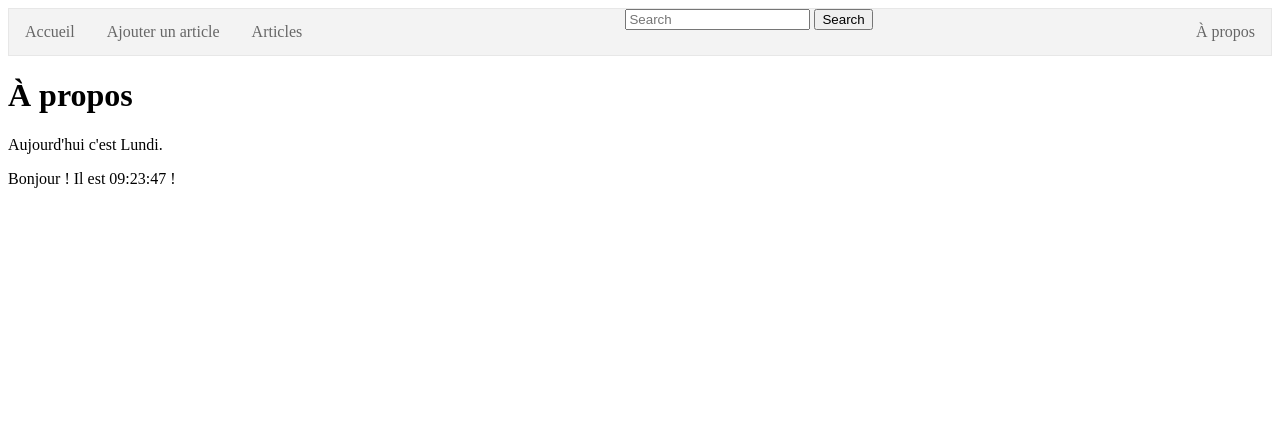
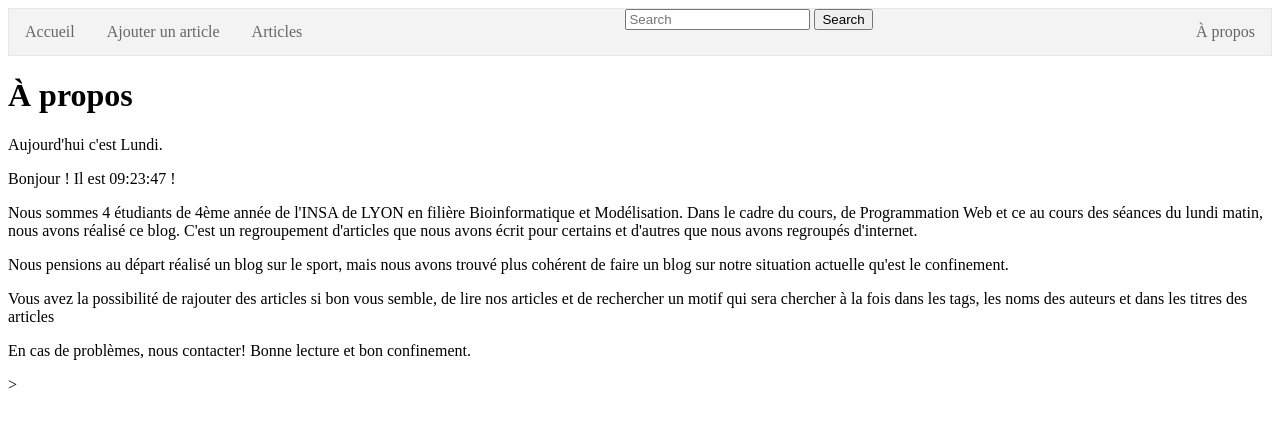
Before and after one commit to jonathanlsn/Web-programmation, a Flask app: page /about in a window 1280 px wide. Shown: the top 428 px of the page. Run offline with Flask 2, Linux system fonts and the light colour scheme.

Commit message:
Modification of about

```diff
--- a/PrograWebSources-master-PlainTemplate/PlainTemplate/templates/about.html
+++ b/PrograWebSources-master-PlainTemplate/PlainTemplate/templates/about.html
@@ -14,4 +14,12 @@
 {% elif date.hour|int >= 22 %}Bonne nuit !
 {% endif %} Il est {{time}} !</p>
 
+<p> Nous sommes 4 étudiants de 4ème année de l'INSA de LYON en filière Bioinformatique et Modélisation. Dans le cadre du cours, de Programmation Web et ce au cours des séances du lundi matin, nous avons réalisé ce blog. C'est un regroupement d'articles que nous avons écrit pour certains et d'autres que nous avons regroupés d'internet.</p>
+
+<p> Nous pensions au départ réalisé un blog sur le sport, mais nous avons trouvé plus cohérent de faire un blog sur notre situation actuelle qu'est le confinement.</p>
+
+<p>Vous avez la possibilité de rajouter des articles si bon vous semble, de lire nos  articles et de rechercher un motif qui sera chercher à la fois dans les tags, les noms des auteurs et dans les titres des articles</p>
+
+<p>En cas de problèmes, nous contacter! Bonne lecture et bon confinement. </p>>
+
 {% endblock %}
```
